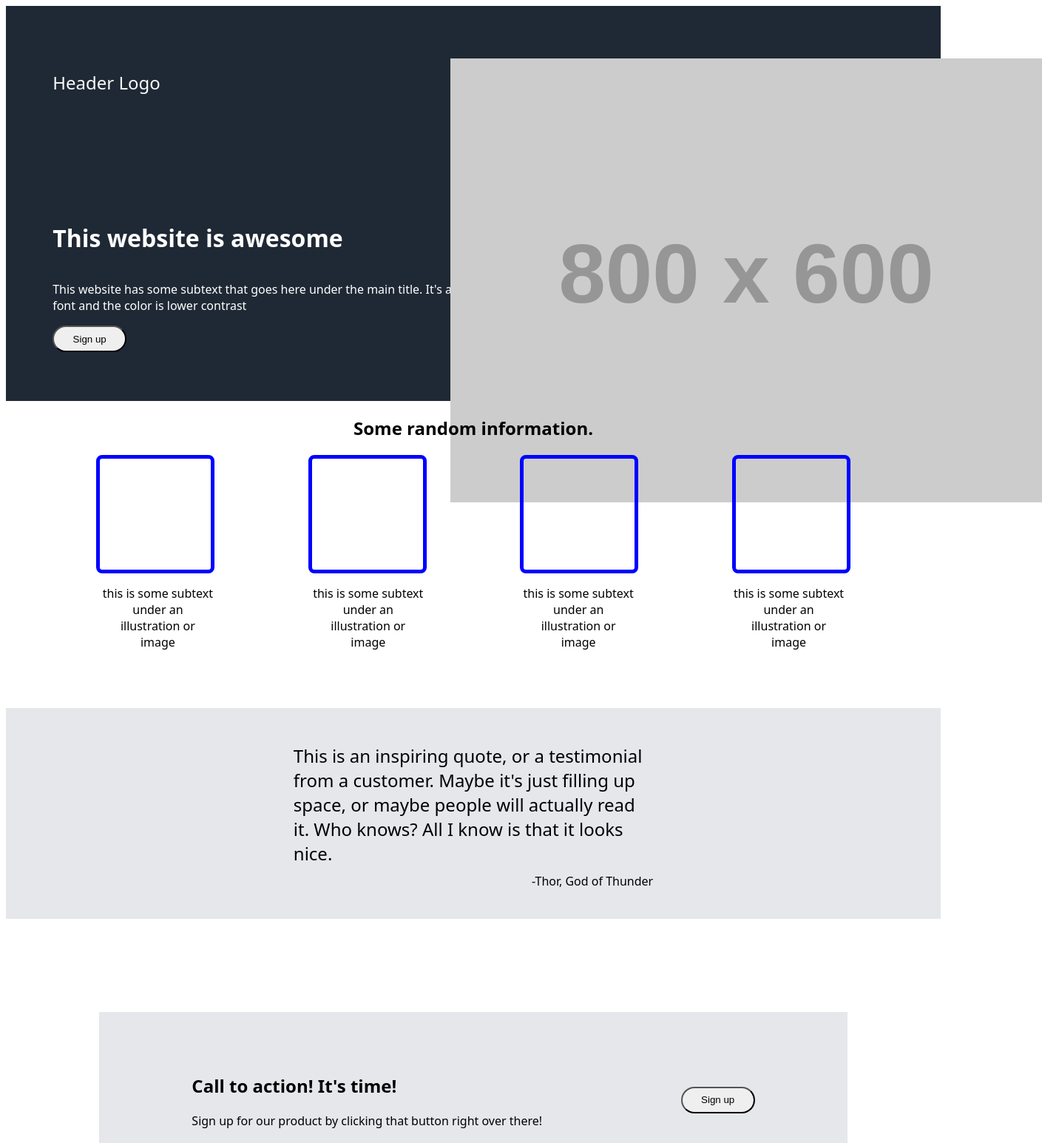
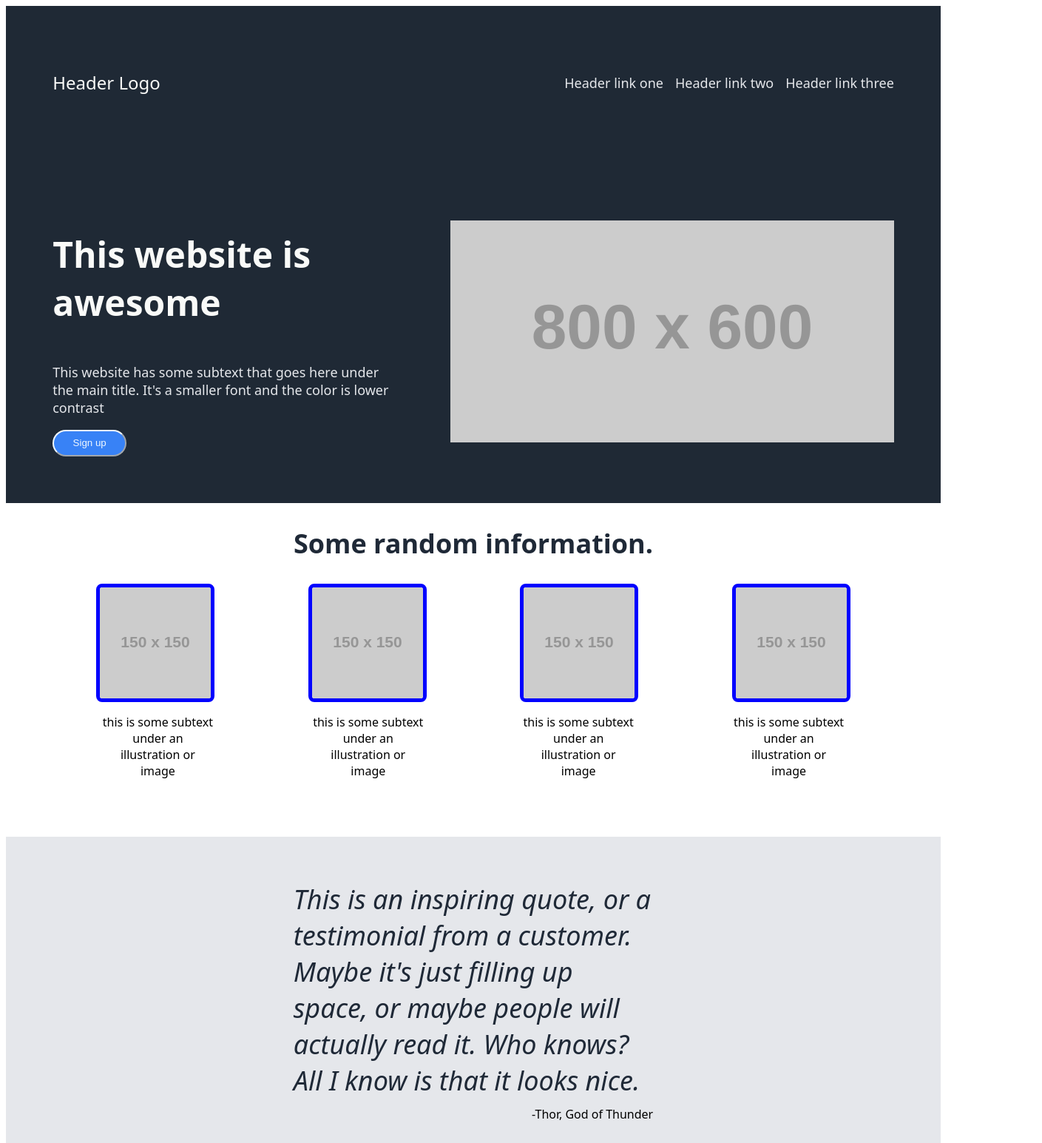
Before and after one commit to reyespinosa1996/LandingPage, a plain HTML site: page index.html in a window 1280 px wide. Shown: the top 1545 px of the page at 74% size, 1409 px wide, since content can reach past the window. Drawn offline with Linux system fonts and the light colour scheme; placeholder pictures from the web are drawn by us.

Commit message:
Add final styling modifications and some improvements and cleanups of html code

```diff
--- a/index.html
+++ b/index.html
@@ -27,19 +27,16 @@
                 font and the color is lower contrast</p>
             <button class="signup">Sign up</button>
         </div>
-        <div class="main-content-right">
-            <img  class="placeholder" src="https://placehold.co/800x600" alt="A placeholder image">
-        </div>
-
+        <img class="placeholder" src="https://placehold.co/800x600" alt="A placeholder image">
     </div>
 
     <div class="secondary-content">
         <h2 class="random-info">Some random information.</h2>
         <div class="ilustrations">
-            <div class="ilustration"></div>
-            <div class="ilustration"></div>
-            <div class="ilustration"></div>
-            <div class="ilustration"></div>
+            <img class="ilustration" src="https://placehold.co/150x150" alt="A placeholder image">
+            <img class="ilustration" src="https://placehold.co/150x150" alt="A placeholder image">
+            <img class="ilustration" src="https://placehold.co/150x150" alt="A placeholder image">
+            <img class="ilustration" src="https://placehold.co/150x150" alt="A placeholder image">
         </div>
         <div class="descriptions">
             <p class="description">this is some subtext under an illustration or image</p>
--- a/styles/style.css
+++ b/styles/style.css
@@ -16,7 +16,8 @@ body {
 
 }
 
-.header-right {
+.header-right,
+.secondary-text {
     display: flex;
     justify-content: center;
     align-items: center;
@@ -40,7 +41,7 @@ li {
 }
 
 a {
-    color: gray;
+    color: #e5e7eb;
     text-decoration: none;
 }
 
@@ -53,20 +54,23 @@ a {
     padding: 5%;
 }
 
-.main-content-right {
-    background-color: grey;
-    height: 200px;
-    width: 400px;
-    display: flex;
-    align-items: center;
-    justify-content: center;
+.placeholder {
+    object-fit: cover;
+    width: 600px;
+    height: 300px;
 }
 
 .main-content-left {
     display: flex;
     flex-direction: column;
-    width: 600px;
-    height: 200px;
+    width: 40%;
+    height: 20%;
+}
+
+.hero-main {
+    font-size: 48px;
+    color: #f9faf8;
+    font-weight: 900;
 }
 
 .signup,
@@ -77,13 +81,19 @@ a {
     width: 100px;
     height: 20px;
     border-radius: 32px;
+    border-color: aliceblue;
     padding: 16px;
+    background-color: #3882f6;
+    color: aliceblue;
 }
 
 .random-info {
     display: flex;
     justify-content: center;
     align-items: center;
+    font-size: 36px;
+    color: #1f2937;
+    font-weight: 900;
 }
 
 .ilustration {
@@ -128,7 +138,10 @@ a {
 }
 
 .testimony {
-    font-size: 24px;
+    font-size: 36px;
+    font-style: italic;
+    color: #1f2937;
+    font-weight: 100;
     margin-bottom: 10px;
     align-items: center;
 }
@@ -139,7 +152,8 @@ a {
 }
 
 .call-to-action {
-    background-color: #e5e7eb;
+    background-color: #3882f6;
+    color: aliceblue;
     display: flex;
     justify-content: space-around;
     align-items: center;
```
